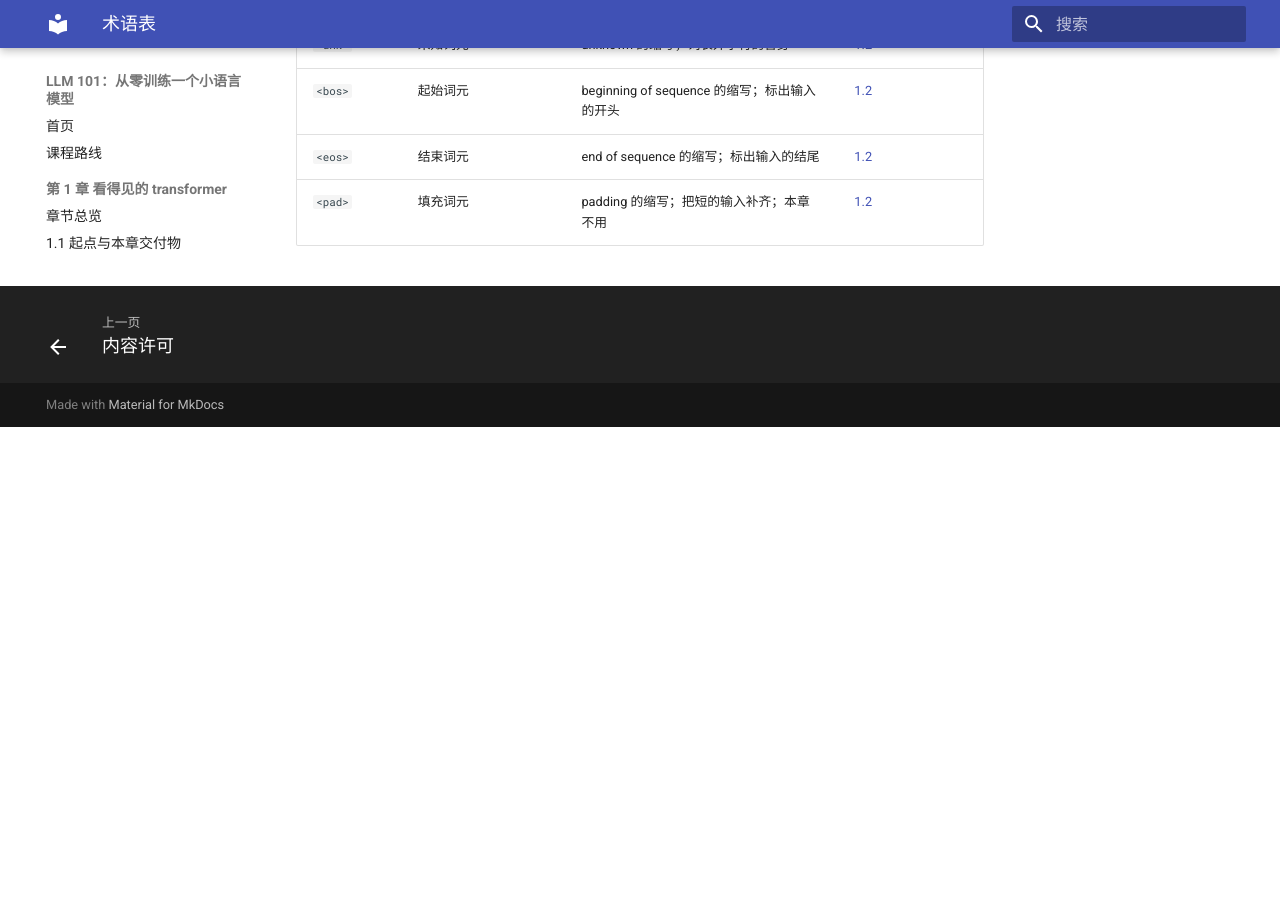
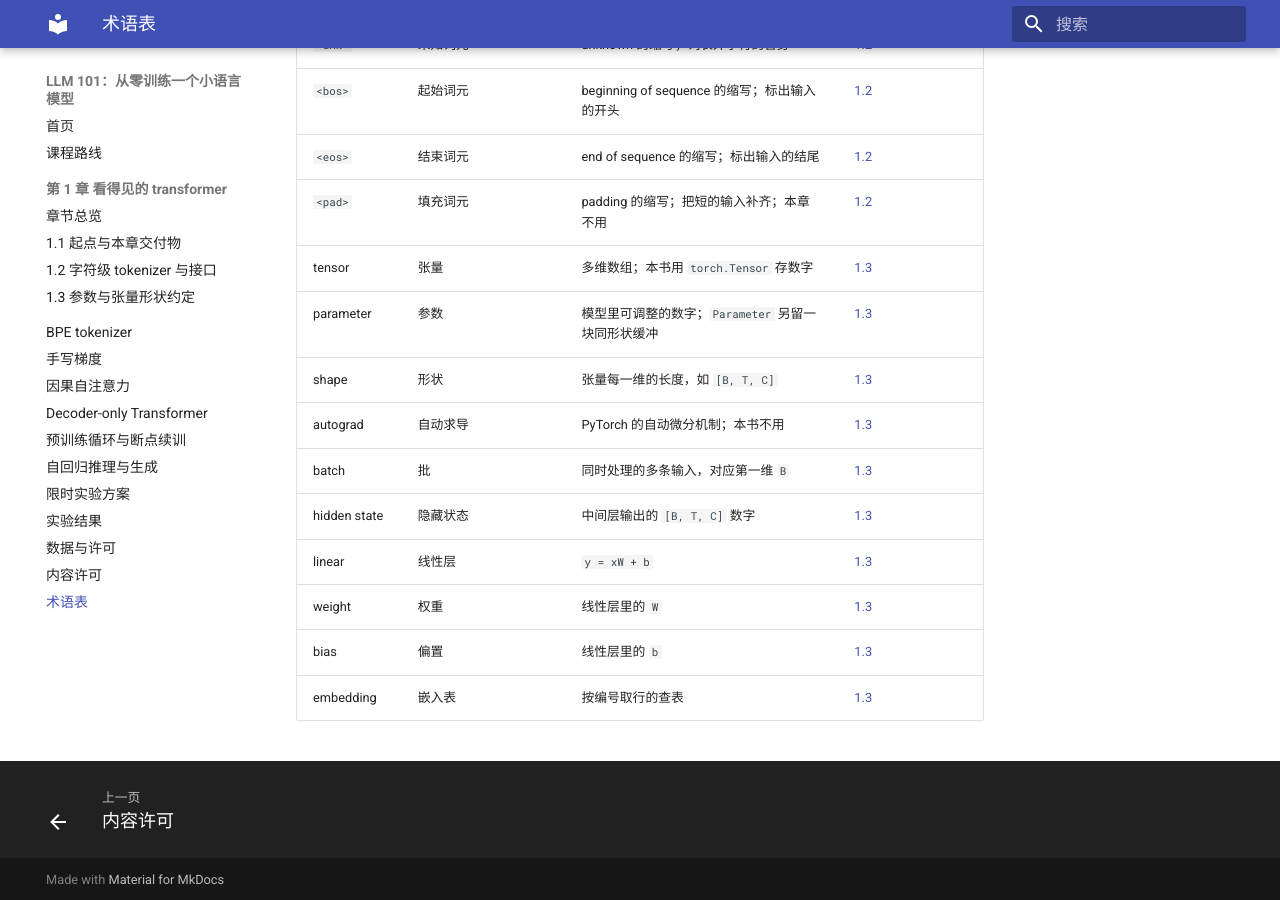
Before and after one commit to tigersoldier/llm-101, an MkDocs documentation site: the page built from docs/glossary.md, in a window 1280 px wide and 900 px high, scrolled down 670 px. Built offline with MkDocs 1.6.1 and Material for MkDocs 9.7.7, drawn with Linux system fonts in a browser that asks for light colours; before the commit the page ends 1097 px from its top, so only the background shows below that.

Commit message:
Write chapter 1 section 1.3

````diff
--- /dev/null
+++ b/docs/course/ch01/1.3.md
@@ -0,0 +1,55 @@
+# 1.3 参数与张量形状约定
+
+1.2 把文字变成了编号，但模型要算的是一串串数字，也就是张量（tensor）。这一节定下两件基础事情：数字存在哪里——参数（parameter），以及它们在计算中长什么样——形状（shape）。
+
+## 参数不是裸张量
+
+模型的每个可调整的数字都装在 `Parameter` 里：`value` 放数字，`grad` 放一块同形状的缓冲。多出来的那块是给第 3 章准备的——到时要记录“每个数字该往哪调”，现在先把位置留出来，本章它一直是零。
+
+```python
+class Parameter:
+    def __init__(self, value):
+        if value.requires_grad:
+            raise ValueError("LLM 101 does not use autograd")
+        self.value = value.clone()
+        self.grad = torch.zeros_like(self.value)
+
+    def zero_grad(self):
+        self.grad.zero_()
+```
+
+`value` 会复制一份，之后外部再改原来的张量也不会影响参数。检查 `requires_grad` 是在声明：本课程不用 autograd（自动求导），数字怎么变由我们自己写。
+
+## 两个形状
+
+- 编号：`[B, T]`。`B` 是同时处理的条数（batch，批），`T` 是一条里的编号个数。
+- 隐藏状态（hidden state）：`[B, T, C]`。`C` 是每个位置用几个数字表示，本章 `C = 16`；代码里这个宽度叫 `d_model`，1.7 会把它放进配置。
+
+批只是把多条输入摞在一起，不会混合：同一条输入放在批的第一位还是第二位，算出来的结果一样，只是多了一维。
+
+## 线性层
+
+`Linear`（线性层）做一次矩阵乘法再加偏置：`y = x @ W + b`。输入 `[B, T, in]`，输出 `[B, T, out]`；权重（weight）`W` 是 `[in, out]`，偏置（bias）`b` 是 `[out]`，参数个数是 `in × out + out`。初始化用 `sqrt(2/(in+out))` 缩放的正态分布，偏置从零开始。
+
+## 嵌入表
+
+`Embedding`（嵌入表）是一张查表：第 `i` 个编号取第 `i` 行。输入 `[B, T]`，输出 `[B, T, C]`；参数个数是 `vocab × C`。初始化乘 0.02。
+
+```python
+class Linear:
+    def forward(self, inputs):
+        return inputs @ self.weight.value + self.bias.value
+
+
+class Embedding:
+    def forward(self, token_ids):
+        return self.weight.value[token_ids]
+```
+
+真正的 `forward` 会先检查输入宽度、编号类型和范围，不对就报错；去掉检查就是这两行。
+
+## 参数个数
+
+`Linear(16, 16)` 有 `16×16 + 16 = 272` 个参数；`Embedding(68, 16)` 有 `68×16 = 1088` 个。每个零件都用 `parameters()` 把参数交出来，1.7 会从一张空表开始逐项累加，最后正好是 5,824。
+
+代码在 `ch01/end/src/llm101/parameters.py` 与 `layers.py`，测试在 `ch01/end/tests/test_layers.py`；运行 `cd ch01/end && uv run pytest tests/test_layers.py -q`。
--- a/docs/glossary.md
+++ b/docs/glossary.md
@@ -15,3 +15,13 @@
 |`<bos>`|起始词元|beginning of sequence 的缩写；标出输入的开头|[1.2](course/ch01/1.2.md)|
 |`<eos>`|结束词元|end of sequence 的缩写；标出输入的结尾|[1.2](course/ch01/1.2.md)|
 |`<pad>`|填充词元|padding 的缩写；把短的输入补齐；本章不用|[1.2](course/ch01/1.2.md)|
+|tensor|张量|多维数组；本书用 `torch.Tensor` 存数字|[1.3](course/ch01/1.3.md)|
+|parameter|参数|模型里可调整的数字；`Parameter` 另留一块同形状缓冲|[1.3](course/ch01/1.3.md)|
+|shape|形状|张量每一维的长度，如 `[B, T, C]`|[1.3](course/ch01/1.3.md)|
+|autograd|自动求导|PyTorch 的自动微分机制；本书不用|[1.3](course/ch01/1.3.md)|
+|batch|批|同时处理的多条输入，对应第一维 `B`|[1.3](course/ch01/1.3.md)|
+|hidden state|隐藏状态|中间层输出的 `[B, T, C]` 数字|[1.3](course/ch01/1.3.md)|
+|linear|线性层|`y = xW + b`|[1.3](course/ch01/1.3.md)|
+|weight|权重|线性层里的 `W`|[1.3](course/ch01/1.3.md)|
+|bias|偏置|线性层里的 `b`|[1.3](course/ch01/1.3.md)|
+|embedding|嵌入表|按编号取行的查表|[1.3](course/ch01/1.3.md)|
--- a/mkdocs.yml
+++ b/mkdocs.yml
@@ -27,6 +27,7 @@ nav:
       - 章节总览: course/ch01/index.md
       - 1.1 起点与本章交付物: course/ch01/1.1.md
       - 1.2 字符级 tokenizer 与接口: course/ch01/1.2.md
+      - 1.3 参数与张量形状约定: course/ch01/1.3.md
   - BPE tokenizer: course/bpe.md
   - 手写梯度: course/manual-gradients.md
   - 因果自注意力: course/causal-attention.md
````
Also changed, not shown: ch01/README.md (+1 -1 lines), ch01/sections/1.3.md (+1 -1 lines).
